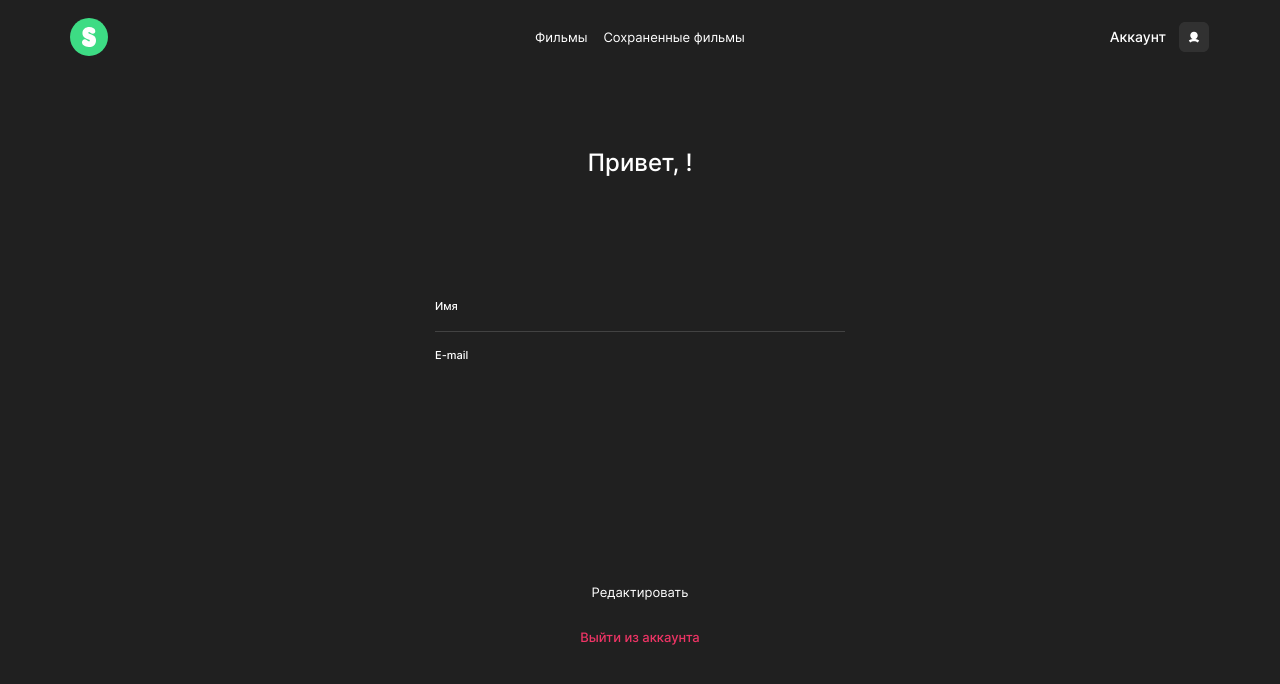
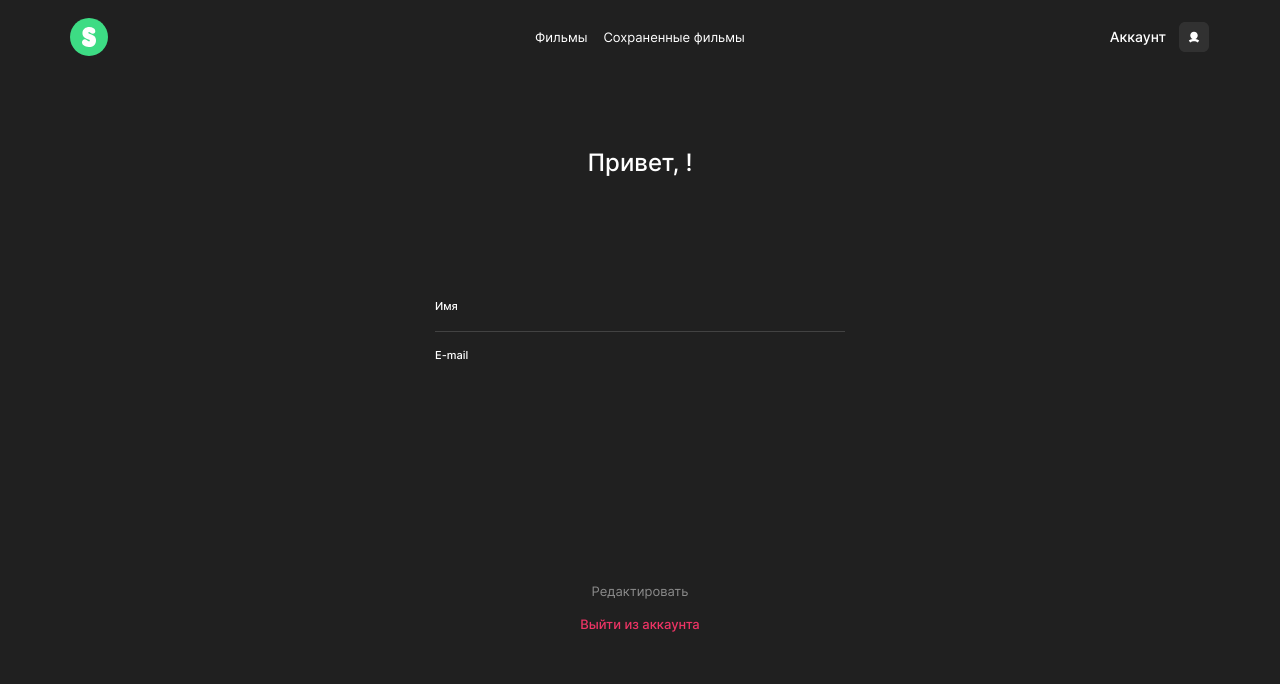
Before and after one commit to XeniaBostanova/movies-explorer-frontend, a React (Create React App) app: page /profile in a window 1280 px wide. Shown: the top 684 px of the page. Built offline with nearby package versions, Linux system fonts and the light colour scheme; the HTML template or start-up script is replaced by a standard one.

Commit message:
feat: добавить функционал и обработку ошибок для Register, Login, 404, доработать Profile

```diff
--- a/package.json
+++ b/package.json
@@ -18,7 +18,8 @@
     "start": "react-scripts start",
     "build": "react-scripts build",
     "test": "react-scripts test",
-    "eject": "react-scripts eject"
+    "eject": "react-scripts eject",
+    "deploy": "npm run build && scp -r ./build/* xeniabostanova@84.201.164.106:/home/xeniabostanova/movies-explorer-frontend"
   },
   "eslintConfig": {
     "extends": [
--- a/src/components/App/App.js
+++ b/src/components/App/App.js
@@ -1,5 +1,5 @@
 import React, { useState, useEffect } from 'react';
-import { Switch, Route, useHistory, Redirect } from 'react-router-dom';
+import { Switch, Route, useHistory, useLocation } from 'react-router-dom';
 import Login from '../Auth/Login';
 import Movies from '../Movies/Movies';
 import Profile from '../Profile/Profile';
@@ -16,26 +16,38 @@ import { CurrentUserContext } from '../../contexts/CurrentUserContext';
 function App() {
 
   const history = useHistory();
+  const location = useLocation();
 
   const [loggedIn, setLoggedIn] = useState(false);
   const [currentUser, setCurrentUser] = useState({});
 
+  const[registerErrorMessage, setRegisterErrorMessage] = useState('');
+  const[loginErrorMessage, setLoginErrorMessage] = useState('');
+  const[profileMessage, setProfileMessage] = useState('');
+
   useEffect(() => {
     tokenCheck();
-  }, [])
+  }, [loggedIn])
 
-  function handleRegisterSubmit(name, email, password) {
-    mainApi.register(name, email, password)
+  function handleRegisterSubmit(userData) {
+    mainApi.register(userData)
       .then(() => {
-        handleLoginSubmit();
+        handleLoginSubmit({
+          email: userData.email,
+          password: userData.password
+        });
       })
       .catch((err) => {
-
-      })
+        if (err === 'Ошибка: 409') {
+          setRegisterErrorMessage('Пользователь с таким email уже существует');
+        } else {
+          setRegisterErrorMessage('При регистрации пользователя произошла ошибка');
+        }
+      });
   }
 
-  function handleLoginSubmit(email, password) {
-    mainApi.authorize(email, password)
+  function handleLoginSubmit(user) {
+    mainApi.authorize(user)
       .then((res) => {
         if (res) {
           localStorage.setItem('jwt', res.token);
@@ -44,36 +56,50 @@ function App() {
         }
       })
       .catch((err) => {
-
+        if (err === 'Ошибка: 401') {
+          setLoginErrorMessage('Неправильный логин или пароль');
+        } else {
+          setLoginErrorMessage('При авторизации пользователя произошла ошибка');
+        }
       })
   }
 
   function tokenCheck() {
     const jwt = localStorage.getItem('jwt');
-    if (jwt) {
-      setLoggedIn(true);
-      mainApi.getContent(jwt)
+    if (jwt) {;
+      mainApi.getUserInfo(jwt)
         .then((res) => {
           if (res) {
-            // setUserEmail(res.email);
-            history.push('/');
+            setLoggedIn(true);
+            setCurrentUser(res);
+            history.push(location);
           }
         })
         .catch((err) => console.log(err))
     }
   }
 
-  function handleUpdateUser({name, email}) {
-    mainApi.editProfile({name, email})
-      .then((res) => {
-        setCurrentUser(res);
+  function handleUpdateUser(user) {
+    const token = localStorage.getItem('jwt');
+    mainApi.editProfile(user, token)
+      .then((newUser) => {
+        setLoggedIn(true);
+        setCurrentUser(newUser);
+        setProfileMessage('Профиль успешно обновлен!');
       })
-      .catch((err) => console.log(err))
+      .catch((err) => {
+        if (err === 'Ошибка: 409') {
+          setProfileMessage('Пользователь с таким email уже существует');
+        } else {
+          setProfileMessage('При обновлении профиля произошла ошибка');
+        }
+      })
   }
 
   function handleUserSignOut() {
     localStorage.removeItem('jwt');
     setLoggedIn(false);
+    setCurrentUser({});
     history.push('/');
   }
 
@@ -85,40 +111,36 @@ function App() {
         <Switch>
             <Route exact path="/">
               <Main />
-              <Footer />
             </Route>
 
             <Route path="/movies">
               <Movies />
-              <Footer />
             </Route>
 
             <Route path="/saved-movies">
               <SavedMovies />
-              <Footer />
             </Route>
 
             <Route path="/profile">
               <Profile
                 onUpdateUser={handleUpdateUser}
+                profileMessage={profileMessage}
                 onSignOut={handleUserSignOut}
               />
             </Route>
 
             <Route path="/signup">
-              {loggedIn ? <Redirect to="/" /> :
                 <Register
                   onRegister={handleRegisterSubmit}
+                  registerErrorMessage={registerErrorMessage}
                 />
-              }
             </Route>
 
             <Route path="/signin">
-              {loggedIn ? <Redirect to="/" /> :
                 <Login
                   onLogin={handleLoginSubmit}
+                  loginErrorMessage={loginErrorMessage}
                 />
-              }
             </Route>
 
             <Route path="*">
@@ -127,6 +149,10 @@ function App() {
 
           </Switch>
 
+          <Route exact path={["/", "/movies", "/saved-movies"]}>
+            <Footer />
+          </Route>
+
       </div>
     </CurrentUserContext.Provider>
   );
--- a/src/components/Auth/Login.js
+++ b/src/components/Auth/Login.js
@@ -4,20 +4,16 @@ import logo from '../../images/logo.svg';
 import { useFormWithValidation } from '../../utils/validation';
 import './Auth.css';
 
-function Login({isLoading, onLogin}) {
+function Login({ onLogin, loginErrorMessage }) {
   const { values, handleChange, resetForm, errors, isValid } = useFormWithValidation();
-  const disabled = !isValid || isLoading;
 
   useEffect(() => {
-    resetForm({}, {}, false);
+    resetForm('', '', false);
   }, [resetForm]);
 
 
   function handleSubmit(e) {
     e.preventDefault();
-    if (!values.email || !values.password) {
-      return;
-    }
     onLogin(values);
   }
 
@@ -51,7 +47,8 @@ function Login({isLoading, onLogin}) {
           minLength="8" maxLength="50"
           required />
         <span className="auth__input-error">{errors.password || ''}</span>
-        <button disabled={disabled} type="submit" className="auth__button auth__button_type_login">Войти</button>
+        <span className="auth__message-error auth__message-error_type_login">{loginErrorMessage}</span>
+        <button disabled={!isValid} type="submit" className="auth__button auth__button_type_login auth__button_error">Войти</button>
       </div>
     </form>
     <p className="auth__subtitle">Еще не зарегистрированы?
--- a/src/components/Auth/Register.js
+++ b/src/components/Auth/Register.js
@@ -4,9 +4,8 @@ import { Link } from 'react-router-dom';
 import logo from '../../images/logo.svg';
 import './Auth.css';
 
-function Register({isLoading, onRegister, message}) {
+function Register({ onRegister, registerErrorMessage }) {
   const { values, handleChange, resetForm, errors, isValid } = useFormWithValidation();
-  const disabled = !isValid || isLoading;
 
   useEffect(() => {
     resetForm({}, {}, false);
@@ -57,8 +56,8 @@ function Register({isLoading, onRegister, message}) {
             className="auth__form-item auth__form-item_type_password"
             minLength="8" maxLength="50" required />
           <span className="auth__input-error">{errors.password || ''}</span>
-          <span className="auth__message-error">{message}</span>
-          <button disabled={disabled} type="submit" className="auth__button">Зарегистрироваться</button>
+          <span className="auth__message-error">{registerErrorMessage}</span>
+          <button disabled={!isValid} type="submit" className="auth__button auth__button_error">Зарегистрироваться</button>
         </div>
       </form>
       <p className="auth__subtitle">Уже зарегистрированы?
--- a/src/components/NotFoundPage/NotFoundPage.css
+++ b/src/components/NotFoundPage/NotFoundPage.css
@@ -58,10 +58,11 @@
   font-size: 14px;
   font-weight: 400;
   line-height: 17px;
-  padding-top: 184px;
-  margin: 0;
+  margin-top: 184px;
   text-decoration: none;
   color: #4285F4;
+  background-color: #202020;
+  border: none;
   cursor: pointer;
   transition: .5s;
 }
--- a/src/components/NotFoundPage/NotFoundPage.js
+++ b/src/components/NotFoundPage/NotFoundPage.js
@@ -1,13 +1,15 @@
 import React from 'react';
-import { Link } from 'react-router-dom';
+import { useHistory } from 'react-router-dom';
 import './NotFoundPage.css';
 
 function NotFoundPage() {
+  const history = useHistory();
+
   return (
     <section className="not-found">
       <h1 className="not-found__title">404</h1>
       <p className="not-found__subtitle">Страница не найдена</p>
-      <Link to="/" className="not-found__link">Назад</Link>
+      <button type="button" className="not-found__link" onClick={() => history.goBack()}>Назад</button>
     </section>
   )
 }
--- a/src/components/Profile/Profile.css
+++ b/src/components/Profile/Profile.css
@@ -44,6 +44,8 @@
 }
 
 .profile__form {
+  display: flex;
+  flex-direction: column;
   width: 410px;
 }
 
@@ -81,36 +83,70 @@
   outline-color: #202020;
 }
 
+.profile__input-error {
+  color: #EE3465;
+  font-size: 10px;
+  font-weight: 400;
+  line-height: 12px;
+  text-align: right;
+}
+
+.profile__message-error {
+  color: #4285F4;
+  font-size: 12px;
+  font-weight: 400;
+  line-height: 14px;
+  text-align: center;
+  margin-top: 192px;
+}
+
+@media screen and (max-width: 768px) {
+  .profile__message-error {
+    margin-top: 182px;
+  }
+}
+
+@media screen and (max-width: 425px) {
+  .profile__message-error {
+    margin-top: 351px;
+  }
+}
+
 .profile__submit {
-  padding-top: 204px;
+  margin-top: 10px;
+  margin-bottom: 16px;
   font-size: 13px;
   font-weight: 400;
   line-height: 16px;
-  margin: 0;
+  border: none;
+  background-color: #202020;
+  color: #fff;
   cursor: pointer;
   transition: .5s;
 }
 
 .profile__submit:hover {
-  color: #3DDC84;
+  opacity: .6;
+  transform: scale(1.1);
 }
 
-@media screen and (max-width: 768px) {
-  .profile__submit {
-    padding-top: 194px;
-  }
+.profile__submit:disabled {
+  color: #8b8b8b;
+  cursor: default;
+  transition: none;
+  transform: none;
+  opacity: 1;
 }
 
 @media screen and (max-width: 425px) {
   .profile__submit {
-    padding-top: 363px;
     font-size: 12px;
     line-height: 15px;
   }
 }
 
 .profile__link {
-  padding-top: 16px;
+  margin: 0;
   font-size: 13px;
   font-weight: 500;
   line-height: 16px;
@@ -121,7 +157,7 @@
 }
 
 .profile__link:hover {
-  color: #3DDC84;
+  opacity: .6;
 }
 
 @media screen and (max-width: 425px) {
--- a/src/components/Profile/Profile.js
+++ b/src/components/Profile/Profile.js
@@ -1,89 +1,92 @@
 import React, {useContext, useEffect, useState} from 'react';
+import { useLocation } from 'react-router-dom';
 import { CurrentUserContext } from '../../contexts/CurrentUserContext';
+import { useFormWithValidation } from '../../utils/validation';
 import './Profile.css';
 
-function Profile({onUpdateUser, onSignOut}) {
+function Profile({onUpdateUser, profileMessage, onSignOut}) {
+  const location = useLocation();
+
   const currentUser = useContext(CurrentUserContext);
+  const { values, setValues, handleChange, errors, isValid } = useFormWithValidation();
 
-  const [name, setName] = useState('');
-  const [isCurrentName, setIsCurrentName] = useState(currentUser.name);
-  const [email, setEmail] = useState('');
-  const [isCurrentEmail, setIsCurrentEmail] = useState(currentUser.email);
-  const [disabled, setDisabled] = useState(true);
+  // const [disabled, setDisabled] = useState(true);
+  const [profileMessageText, setProfileMessageText] = useState('');
 
   useEffect(() => {
-    setName(currentUser.name);
-    setEmail(currentUser.email)
-  }, [currentUser])
+    setValues({
+      name: currentUser.name,
+      email: currentUser.email
+    });
+    setProfileMessageText(profileMessage);
+  }, [currentUser, setValues])
 
-  useEffect(() =>{
-    const localStorageName = localStorage.getItem('name');
-    if (localStorageName) {
-      setIsCurrentName(localStorageName);
-    }
-    const localStorageEmail = localStorage.getItem('email');
-    if (localStorageEmail) {
-      setIsCurrentEmail(localStorageEmail);
-    }
-  }, [handleSubmit]);
+  useEffect(() => {
+    setProfileMessageText('');
+  }, [location]);
 
-  function handleNameChange(e) {
-    setName(e.target.value);
-    if (isCurrentName !== name && !e.target.validationMessage) {
-      setDisabled(false);
-    } else {
-      setDisabled(true);
-    }
-  }
+  // function handleUserName () {
+  //   handleChange();
+  //   if (values !== currentUser.name && isValid) {
+  //     setDisabled(false);
+  //   } else {
+  //     setDisabled(true);
+  //   }
+  // }
 
-  function handleEmailChange(e) {
-    setEmail(e.target.value);
-    if (isCurrentEmail !== email && !e.target.validationMessage) {
-      setDisabled(false);
-    } else {
-      setDisabled(true);
-    }
-  }
+  // function handleUserEmail () {
+  //   handleChange();
+  //   if (values !== currentUser.email && isValid) {
+  //     setDisabled(false);
+  //   } else {
+  //     setDisabled(true);
+  //   }
+  // }
 
   function handleSubmit(e) {
     e.preventDefault();
     onUpdateUser({
-      name,
-      email,
+      name: values.name,
+      email: values.email,
     });
   }
 
   return(
     <section className="profile">
       <h2 className="profile__title">Привет, {currentUser.name}!</h2>
-      <form className="profile__form">
+      <form className="profile__form" onSubmit={handleSubmit}>
         <div className="profile__container">
           <label htmlFor="name-input" className="profile__label">Имя</label>
           <input
             id="name-input"
             type="text"
             name="name"
-            value={name || ''}
-            onChange={handleNameChange}
+            value={values.name || ''}
+            onChange={handleChange}
+            pattern="^[а-яА-Яa-zA-ZЁё\-\s]*$"
             className="profile__form-item profile__form-item_type_name"
-            minLength="2" maxLength="40" required>{currentUser.name}</input>
+            minLength="2" maxLength="40" required  />
         </div>
+        <span className="profile__input-error">{errors.name || ''}</span>
         <div className="profile__container">
           <label htmlFor="email-input" className="profile__label">E-mail</label>
           <input
             id="email-input"
             type="email"
             name="email"
-            value={email || ''}
-            onChange={handleEmailChange}
+            value={values.email || ''}
+            onChange={handleChange}
+            pattern = "^\w+@[a-zA-Z_]+?\.[a-zA-Z]{2,3}$"
             className="profile__form-item profile__form-item_type_email"
-            required>{currentUser.email}</input>
+            required />
         </div>
+        <span className="profile__input-error">{errors.email || ''}</span>
+        <span className="profile__message-error">{profileMessageText}</span>
+        <button
+          type="submit"
+          className="profile__submit"
+          disabled={!isValid}>Редактировать</button>
       </form>
-      <p
-        className="profile__submit"
-        onSubmit={handleSubmit}
-        disabled={disabled}>Редактировать</p>
       <p className="profile__link" onClick={onSignOut}>Выйти из аккаунта</p>
     </section>
   )
--- a/src/utils/validation.js
+++ b/src/utils/validation.js
@@ -1,11 +1,15 @@
-import React, { useCallback } from "react";
+import { useCallback, useState } from "react";
 
 //хук управления формой
 export function useForm() {
-  const [values, setValues] = React.useState({});
+  const [values, setValues] = useState({
+    name: '',
+    email:'',
+    password:''
+  });
 
-  const handleChange = (event) => {
-    const target = event.target;
+  const handleChange = (e) => {
+    const target = e.target;
     const value = target.value;
     const name = target.name;
     setValues({...values, [name]: value});
@@ -16,9 +20,13 @@ export function useForm() {
 
 //хук управления формой и валидации формы
 export function useFormWithValidation() {
-  const [values, setValues] = React.useState({});
-  const [errors, setErrors] = React.useState({});
-  const [isValid, setIsValid] = React.useState(false);
+  const [values, setValues] = useState({
+    name: '',
+    email:'',
+    password:''
+  });
+  const [errors, setErrors] = useState({});
+  const [isValid, setIsValid] = useState(false);
 
   const handleChange = (e) => {
     const target = e.target;
@@ -38,5 +46,5 @@ export function useFormWithValidation() {
     [setValues, setErrors, setIsValid]
   );
 
-  return { values, handleChange, errors, isValid, resetForm };
+  return { values, setValues, handleChange, errors, setErrors, isValid, resetForm };
 }
```
Also changed, not shown: src/components/Auth/Auth.css (+27 -0 lines), src/components/ProtectedRoute.js (added, +14 -0 lines), src/utils/MainApi.js (+4 -8 lines).
